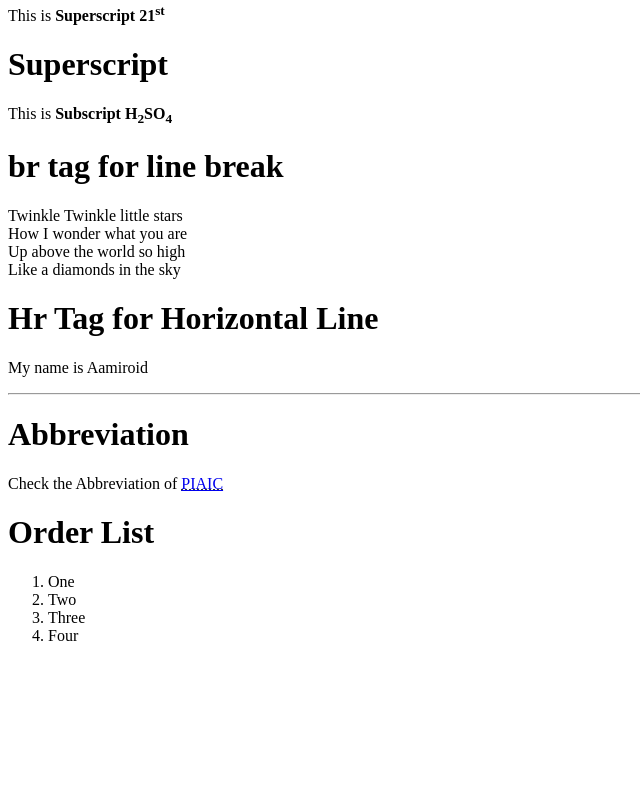
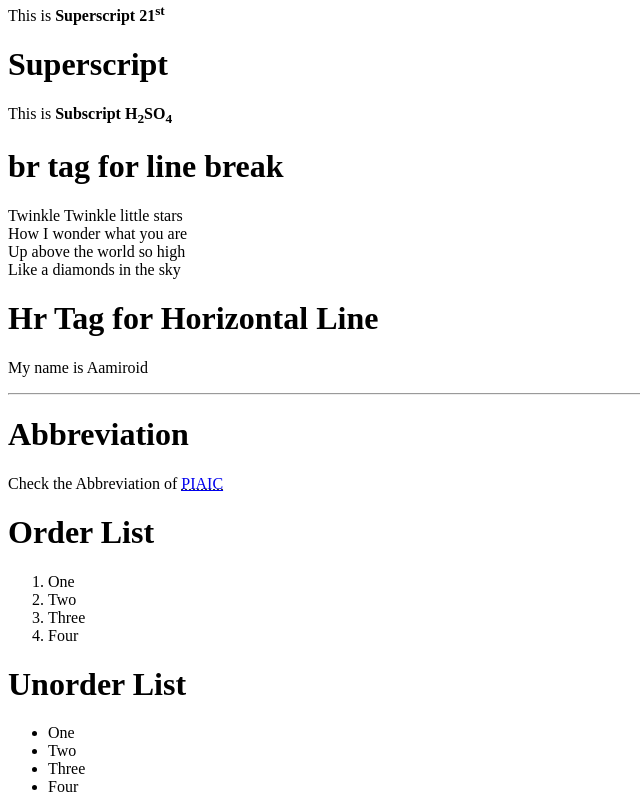
Before and after one commit to aamiroid/HTML-CSS, a plain HTML site: page index.html in a window 1280 px wide. Shown: the part 764-1576 px from the top of the page, without its empty margins (0-640 px from the left). Before the commit the page ends 1425 px from the top, so only its background shows below. Drawn offline with Linux system fonts and the light colour scheme.

Commit message:
Updated Unorder List

```diff
--- a/index.html
+++ b/index.html
@@ -8,6 +8,8 @@
 <body>
 
     <!--
+        MM/DD/YYYY
+        09/13/2020
         HTML Level of Headings
     -->
     <h1>Level of Headings</h1>
@@ -75,7 +77,9 @@
     <h1>Abbreviation</h1>
     <p>Check the Abbreviation of <abbr title="Presidential Initiative For Artificial Intelligence And Computing"><a href="https://www.piaic.org/">PIAIC</a></abbr></p>
 
-
+    <!--
+        Order List
+    -->
     <h1>Order List</h1>
     <ol>
         <li>One</li>
@@ -84,5 +88,17 @@
         <li>Four</li>
     </ol>
 
+
+    <!--
+        Unorder List
+    -->
+    <h1>Unorder List</h1>
+    <ul>
+        <li>One</li>
+        <li>Two</li>
+        <li>Three</li>
+        <li>Four</li>
+    </ul>
+
 </body>
 </html>
```
